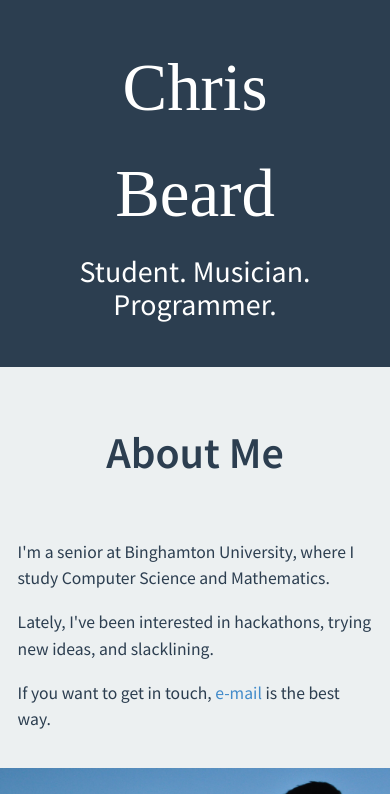
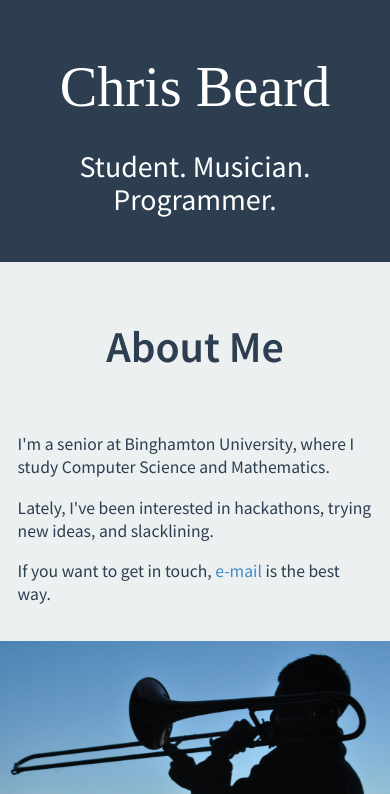
Before and after one commit to chrisbeard/chrisbeard.github.com, a plain HTML site: page index.html in a window 390 px wide. Shown: the top 794 px of the page. Drawn offline with Linux system fonts and the light colour scheme; a web font is replaced by a local one.

Commit message:
Fix name header on small screens

```diff
--- a/css/style.css
+++ b/css/style.css
@@ -61,7 +61,7 @@ article {
 	article p {
 		margin: 0 auto;
 		max-width: 768px;
-		padding-bottom: 2rem;
+		padding-bottom: 1.5rem;
 	}
 
 #skrollr-body, #skrollr-body2 {
@@ -170,7 +170,7 @@ footer {
 		padding: 2rem;
 	}
 	.jumbotron h1 {
-		font-size: 4rem;
+		font-size: 3.8rem;
 		margin: 0 auto;
 	}
 	.jumbotron h2 {
@@ -192,7 +192,7 @@ footer {
 		padding: 2rem;
 	}
 	.jumbotron h1 {
-		font-size: 3.8rem;
+		font-size: 3.2rem;
 		margin: 0 auto;
 	}
 	.jumbotron h2 {
@@ -202,7 +202,7 @@ footer {
 	}
 	article {
 		/*font-size: 1.1rem;*/
-		line-height: 1.5rem;
+		line-height: 1.3rem;
 		padding: 0 1rem 1rem 1rem;
 	}
 	article p {
```
